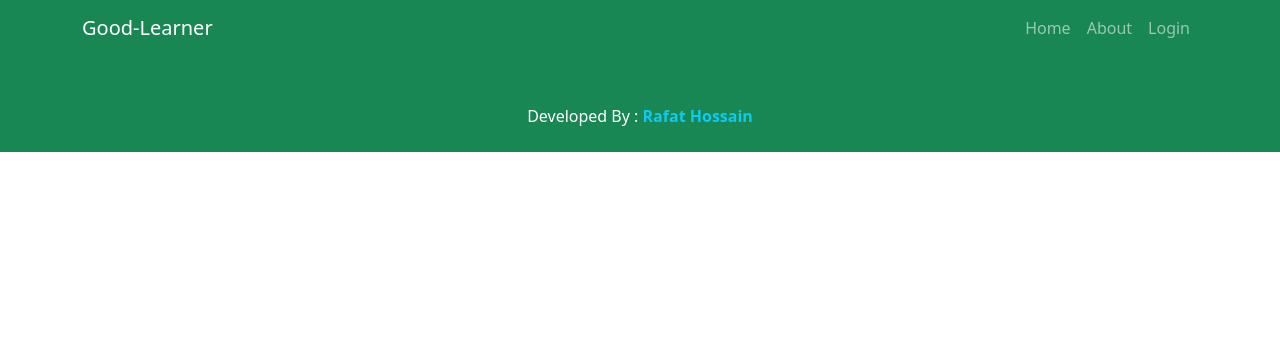
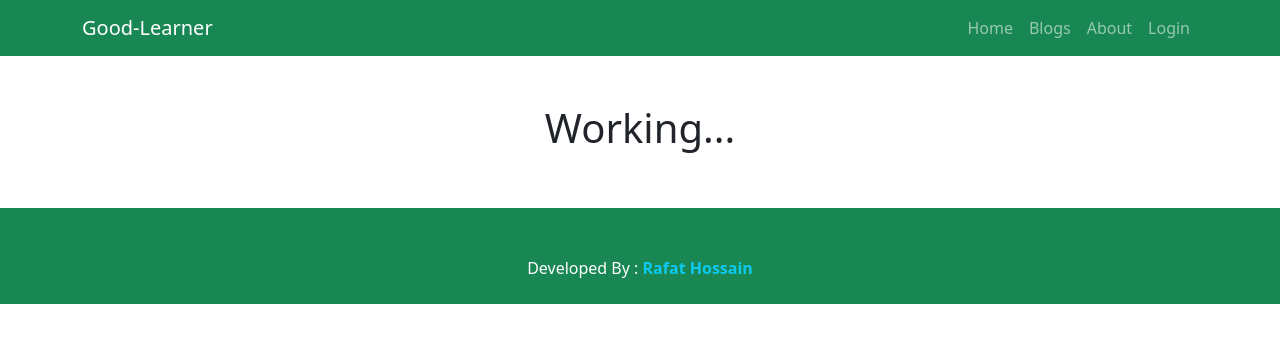
Before and after one commit to Rafat-Web-Developer/good-learner, a React (Create React App) app: page /blogs in a window 1280 px wide. Shown: the top 342 px of the page. Built offline with nearby package versions, Linux system fonts and the light colour scheme.

Commit message:
Create blog component

```diff
--- a/src/App.js
+++ b/src/App.js
@@ -1,6 +1,7 @@
 import "bootstrap/dist/css/bootstrap.min.css";
 import { Route, Routes } from "react-router-dom";
 import About from "./Pages/About/About";
+import Blogs from "./Pages/Blogs/Blogs";
 import Home from "./Pages/Home/Home";
 import Login from "./Pages/Login/Login";
 import Footer from "./Pages/Shared/Footer/Footer";
@@ -16,6 +17,7 @@ function App() {
         <Route path="/about" element={<About></About>}></Route>
         <Route path="/login" element={<Login></Login>}></Route>
         <Route path="/signup" element={<SignUp></SignUp>}></Route>
+        <Route path="/blogs" element={<Blogs></Blogs>}></Route>
       </Routes>
       <Footer></Footer>
     </div>
--- /dev/null
+++ b/src/Pages/Blogs/Blogs.js
@@ -0,0 +1,11 @@
+import React from "react";
+
+const Blogs = () => {
+  return (
+    <div className="text-center py-5">
+      <h1>Working...</h1>
+    </div>
+  );
+};
+
+export default Blogs;
--- a/src/Pages/Shared/Header/Header.js
+++ b/src/Pages/Shared/Header/Header.js
@@ -14,6 +14,9 @@ const Header = () => {
               <Nav.Link as={Link} to="/">
                 Home
               </Nav.Link>
+              <Nav.Link as={Link} to="/blogs">
+                Blogs
+              </Nav.Link>
               <Nav.Link as={Link} to="/about">
                 About
               </Nav.Link>
```
